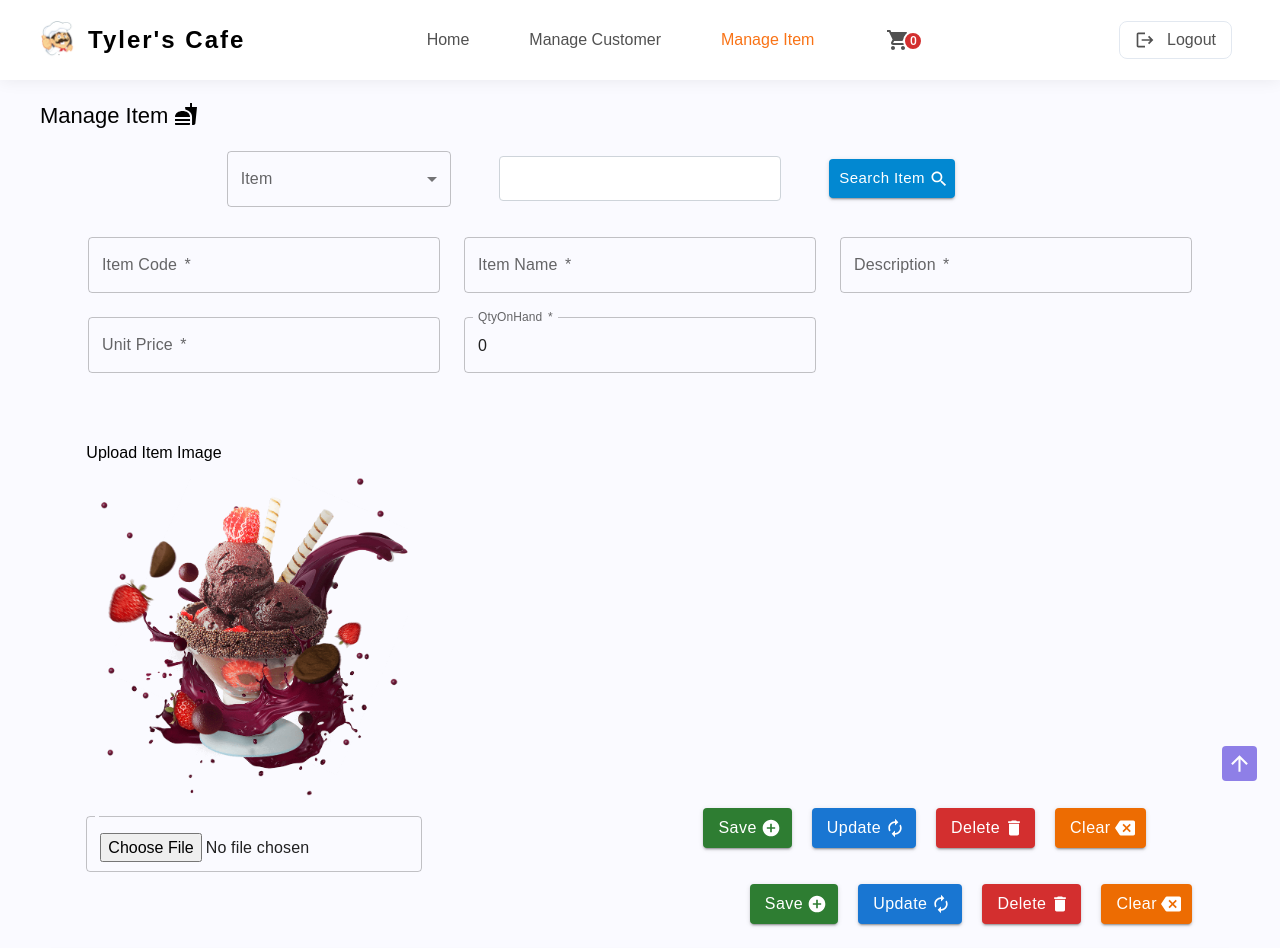
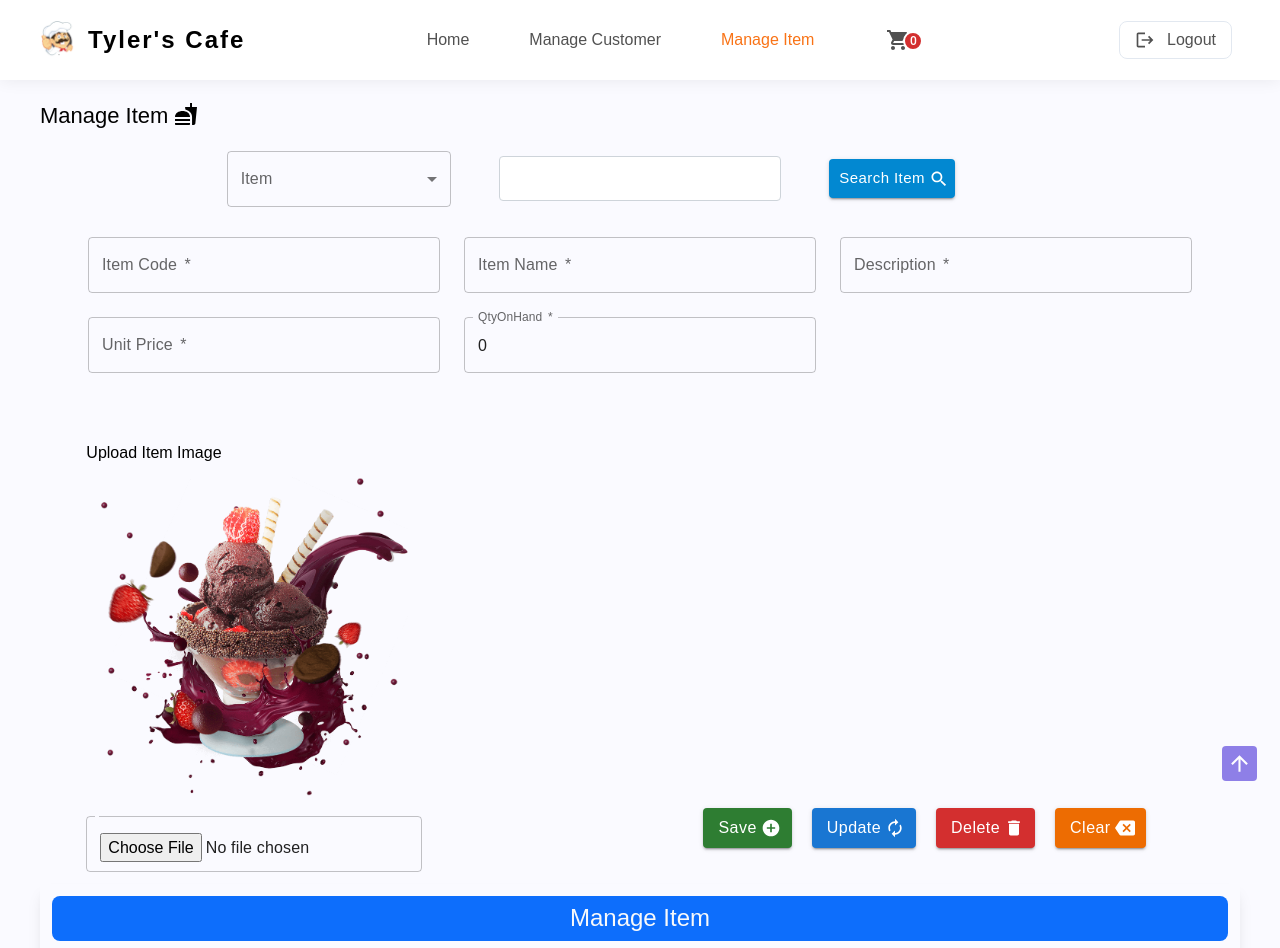
Before and after one commit to AshanSandeep06/Food-Shop-System, a React (Create React App) app in the folder frontend/: page /manage_item in a window 1280 px wide. Shown: the top 948 px of the page. Built offline with nearby package versions, Linux system fonts and the light colour scheme.

Commit message:
Content Updated in ManageItem Component

```diff
--- a/frontend/src/pages/ManageItem/ManageItem.tsx
+++ b/frontend/src/pages/ManageItem/ManageItem.tsx
@@ -174,18 +174,6 @@ const ManageItem = () => {
       </section>
 
       <section>
-        <Form
-          textFieldsArray={[]}
-          buttonsArray={[
-            { color: "success", icon: <AddCircleIcon />, text: "Save" },
-            { color: "primary", icon: <AutorenewIcon />, text: "Update" },
-            { color: "error", icon: <DeleteIcon />, text: "Delete" },
-            { color: "warning", icon: <BackspaceIcon />, text: "Clear" },
-          ]}
-        />
-      </section>
-
-      <section>
         <Table
           tblName="Manage Item"
           tblHeight="auto"
```
